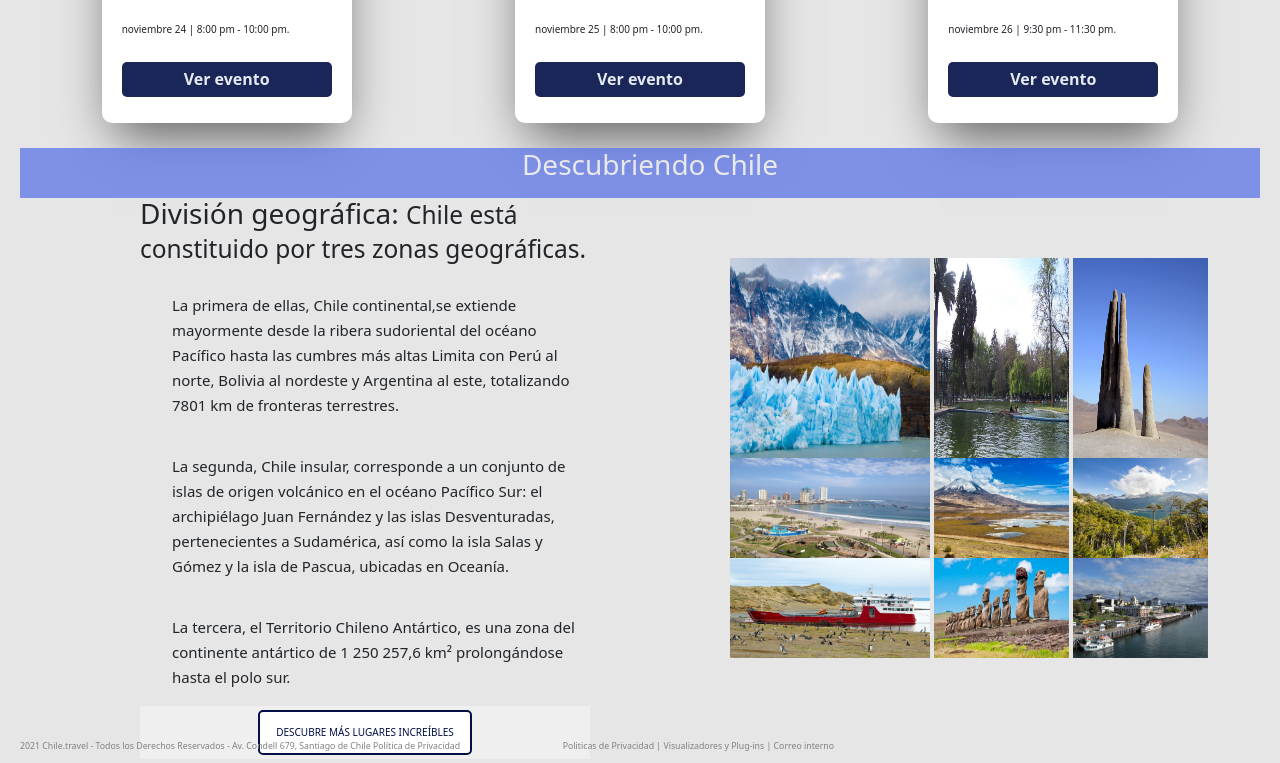
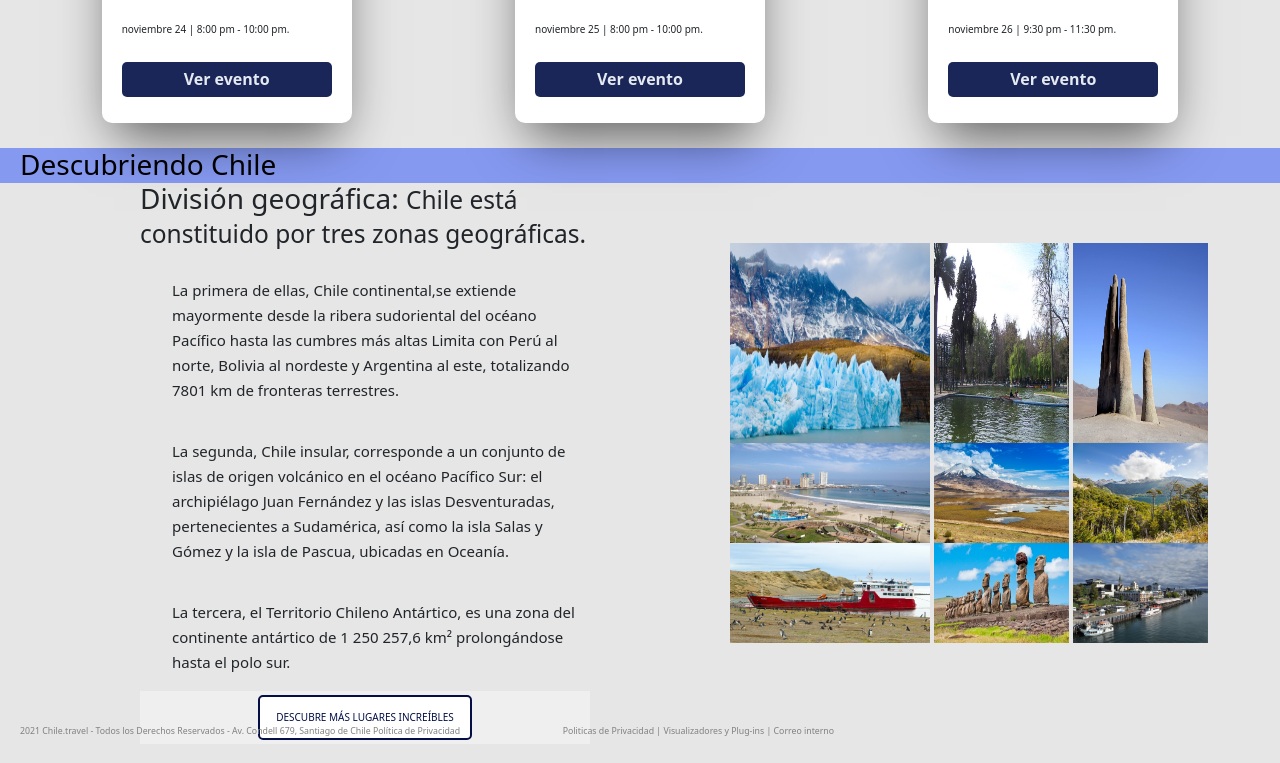
Before and after one commit to NicoGodoy1/PFGodoy, a plain HTML site: page index.html in a window 1280 px wide. Shown: the part 2367-3130 px from the top of the page. Drawn offline with nearby package versions, Linux system fonts and the light colour scheme.

Commit message:
cambie color subtitulo

```diff
--- a/index.html
+++ b/index.html
@@ -173,7 +173,7 @@
                         <a href="https://www.cordobaturismo.gov.ar/evento/coro-de-camara-y-orquesta-de-musica-ciudadana-de-la-provincia-en-el-teatro-del-libertador/" class="tarjeta__enlace">Ver evento</a>
                     </article>
                 </section>
-                <h3 class="tituloInicio">Descubriendo Chile</h3>
+                <h3 class="subtituloInicio">Descubriendo Chile</h3>
                 <section class="sectionGrid" >
                     <div class="contenidoGrid">
                         <p>
```
